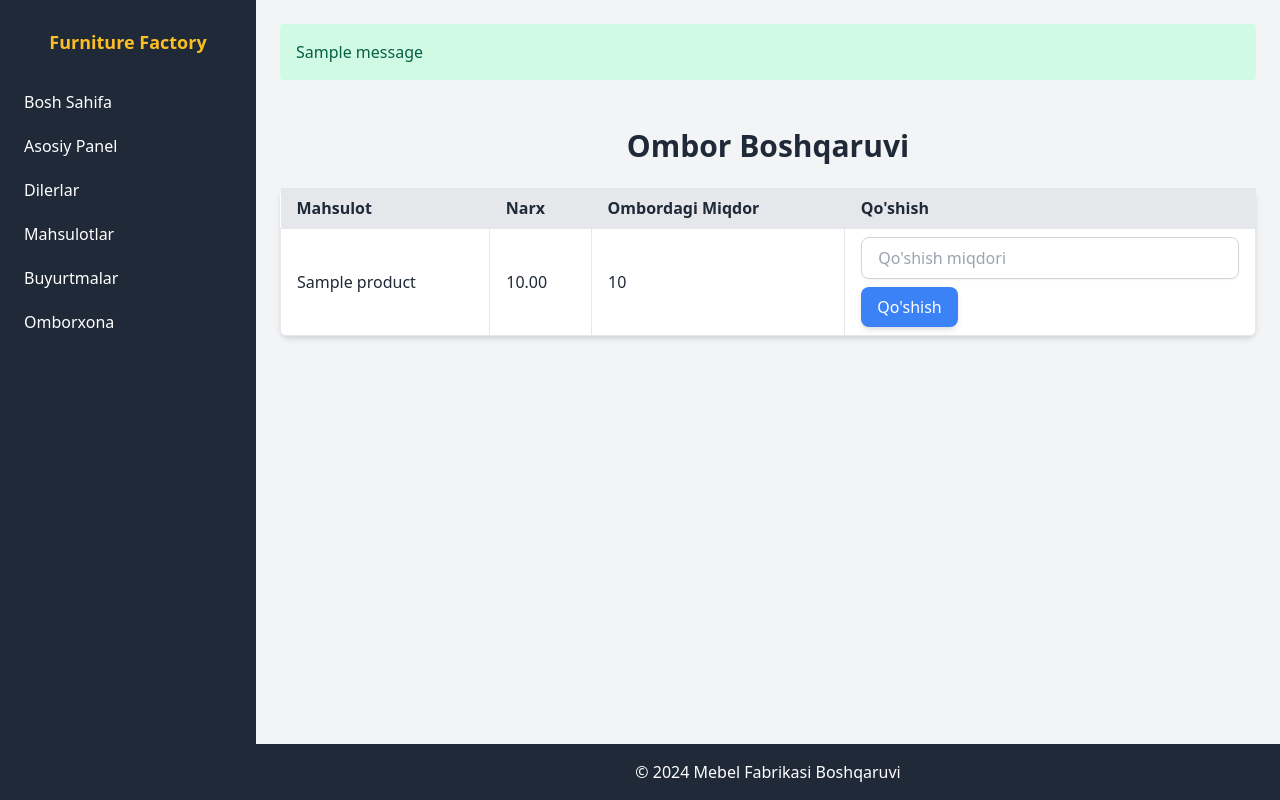
After one commit to userpeaseonly/FactoryFurniture, a Django app: template factory/templates/stocks/manage_stock.html in a window 1280 px wide. The commit adds this page. Run offline with Django 5.2, Linux system fonts and the light colour scheme; the template is opened without the code that fills it: most values are stand-ins (such as "Sample title", 1, 10 or a date in 2020); one stand-in notice (Sample message) is shown.

Commit message:
Everything is ready untill next requirements come in.

```diff
--- a/factory/models.py
+++ b/factory/models.py
@@ -12,6 +12,7 @@ class Dealer(models.Model):
 class Product(models.Model):
     name = models.CharField(max_length=255)
     price = models.DecimalField(max_digits=10, decimal_places=2)
+    stock = models.PositiveIntegerField(default=0)
 
     def __str__(self):
         return self.name
--- a/factory/templates/base.html
+++ b/factory/templates/base.html
@@ -23,6 +23,7 @@
             <a href="{% url 'dealers' %}" class="block py-2.5 px-4 rounded hover:bg-gray-700">Dilerlar</a>
             <a href="{% url 'products' %}" class="block py-2.5 px-4 rounded hover:bg-gray-700">Mahsulotlar</a>
             <a href="{% url 'orders' %}" class="block py-2.5 px-4 rounded hover:bg-gray-700">Buyurtmalar</a>
+            <a href="{% url 'manage_stock' %}" class="block py-2.5 px-4 rounded hover:bg-gray-700">Omborxona</a>
             {% if user.role == 'boss' %}
             <a href="{% url 'department_list' %}" class="block py-2.5 px-4 rounded hover:bg-gray-700">Ishlab Chiqarish</a>
             {% endif %}
@@ -42,6 +43,10 @@
             <a href="{% url 'dealers' %}" class="block py-2.5 px-4 rounded hover:bg-gray-700">Dilerlar</a>
             <a href="{% url 'products' %}" class="block py-2.5 px-4 rounded hover:bg-gray-700">Mahsulotlar</a>
             <a href="{% url 'orders' %}" class="block py-2.5 px-4 rounded hover:bg-gray-700">Buyurtmalar</a>
+            <a href="{% url 'manage_stock' %}" class="block py-2.5 px-4 rounded hover:bg-gray-700">Omborxona</a>
+            {% if user.role == 'boss' %}
+            <a href="{% url 'department_list' %}" class="block py-2.5 px-4 rounded hover:bg-gray-700">Ishlab Chiqarish</a>
+            {% endif %}
         </nav>
     </aside>
 
@@ -56,10 +61,10 @@
     <div class="flex-1 sm:ml-64 ml-0 flex flex-col min-h-screen">
         <main class="flex-grow pt-6 px-6">
             {% if messages %}
-            <div class="container mx-auto my-4">
+            <div class="mb-6">
                 {% for message in messages %}
-                <div class="bg-red-100 border-l-4 border-red-500 text-red-700 p-4 rounded-lg mb-4">
-                    <p>{{ message }}</p>
+                <div class="bg-green-100 text-green-800 p-4 rounded mb-4">
+                    {{ message }}
                 </div>
                 {% endfor %}
             </div>
--- /dev/null
+++ b/factory/templates/stocks/manage_stock.html
@@ -0,0 +1,39 @@
+{% extends "base.html" %}
+{% block title %}Ombor Boshqaruvi{% endblock %}
+
+{% block content %}
+<div class="container mx-auto py-6">
+    <h1 class="text-3xl font-bold text-center mb-6">Ombor Boshqaruvi</h1>
+    <table class="table-auto w-full bg-white shadow-md rounded-lg mb-6">
+        <thead>
+            <tr class="bg-gray-200">
+                <th class="px-4 py-2 text-left">Mahsulot</th>
+                <th class="px-4 py-2 text-left">Narx</th>
+                <th class="px-4 py-2 text-left">Ombordagi Miqdor</th>
+                <th class="px-4 py-2 text-left">Qo'shish</th>
+            </tr>
+        </thead>
+        <tbody>
+            {% for product in products %}
+            <tr>
+                <td class="border px-4 py-2">{{ product.name }}</td>
+                <td class="border px-4 py-2">{{ product.price|floatformat:2 }}</td>
+                <td class="border px-4 py-2">{{ product.stock }}</td>
+                <td class="border px-4 py-2">
+                    <form method="POST">
+                        {% csrf_token %}
+                        <input type="hidden" name="product_id" value="{{ product.id }}">
+                        <input type="number" name="increment" min="0" placeholder="Qo'shish miqdori"
+                            class="block w-full px-4 py-2 border border-gray-300 rounded-lg shadow-sm focus:ring-blue-500 focus:border-blue-500">
+                        <button type="submit"
+                            class="bg-blue-500 text-white px-4 py-2 rounded-lg shadow-md hover:bg-blue-600 transition mt-2">
+                            Qo'shish
+                        </button>
+                    </form>
+                </td>
+            </tr>
+            {% endfor %}
+        </tbody>
+    </table>
+</div>
+{% endblock %}
--- a/factory/urls.py
+++ b/factory/urls.py
@@ -4,16 +4,21 @@ from . import views
 urlpatterns = [
     path('', views.home, name='home'),
     path('dashboard/', views.dashboard, name='dashboard'),
+
     path('products/', views.products_page, name='products'),
     path('products/create/', views.create_product, name='create_product'),
     path('products/edit/<int:pk>/', views.edit_product, name='edit_product'),
     path('products/delete/<int:pk>/', views.delete_product, name='delete_product'),
+
     path('dealers/', views.dealers_page, name='dealers'),
     path('dealers/create/', views.create_dealer, name='create_dealer'),
     path('dealers/edit/<int:pk>/', views.edit_dealer, name='edit_dealer'),
     path('dealers/delete/<int:pk>/', views.delete_dealer, name='delete_dealer'),
+
     path('orders/', views.orders, name='orders'),
     path('orders/create/', views.create_order, name='create_order'),
     path('orders/edit/<int:pk>/', views.edit_order, name='edit_order'),
     path('orders/delete/<int:pk>/', views.delete_order, name='delete_order'),
+
+    path('stocks/manage/', views.manage_stock, name='manage_stock'),
 ]
```
Also changed, not shown: factory/forms.py (+15 -0 lines), factory/views.py (+31 -4 lines), factory/migrations/0003_product_stock.py (added), factory/templates/main/edit_order.html (line endings or trailing spaces).
